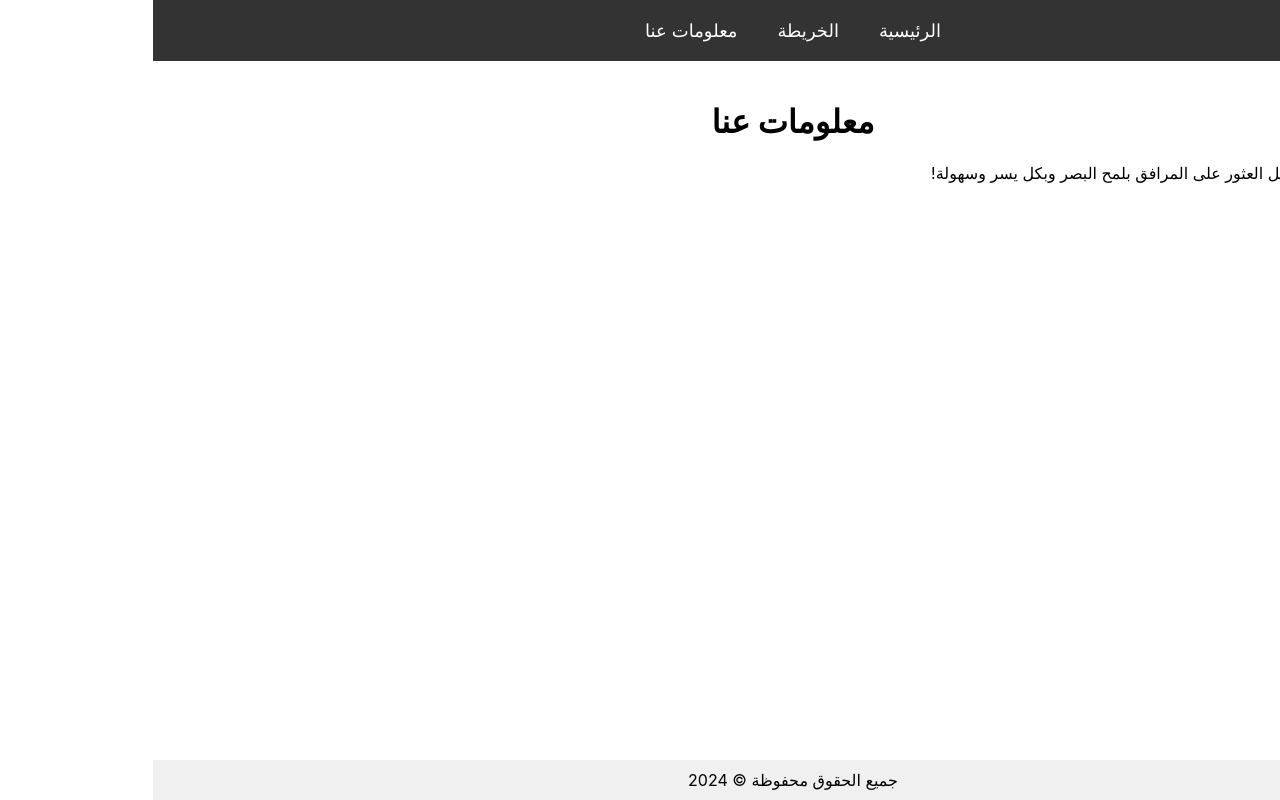
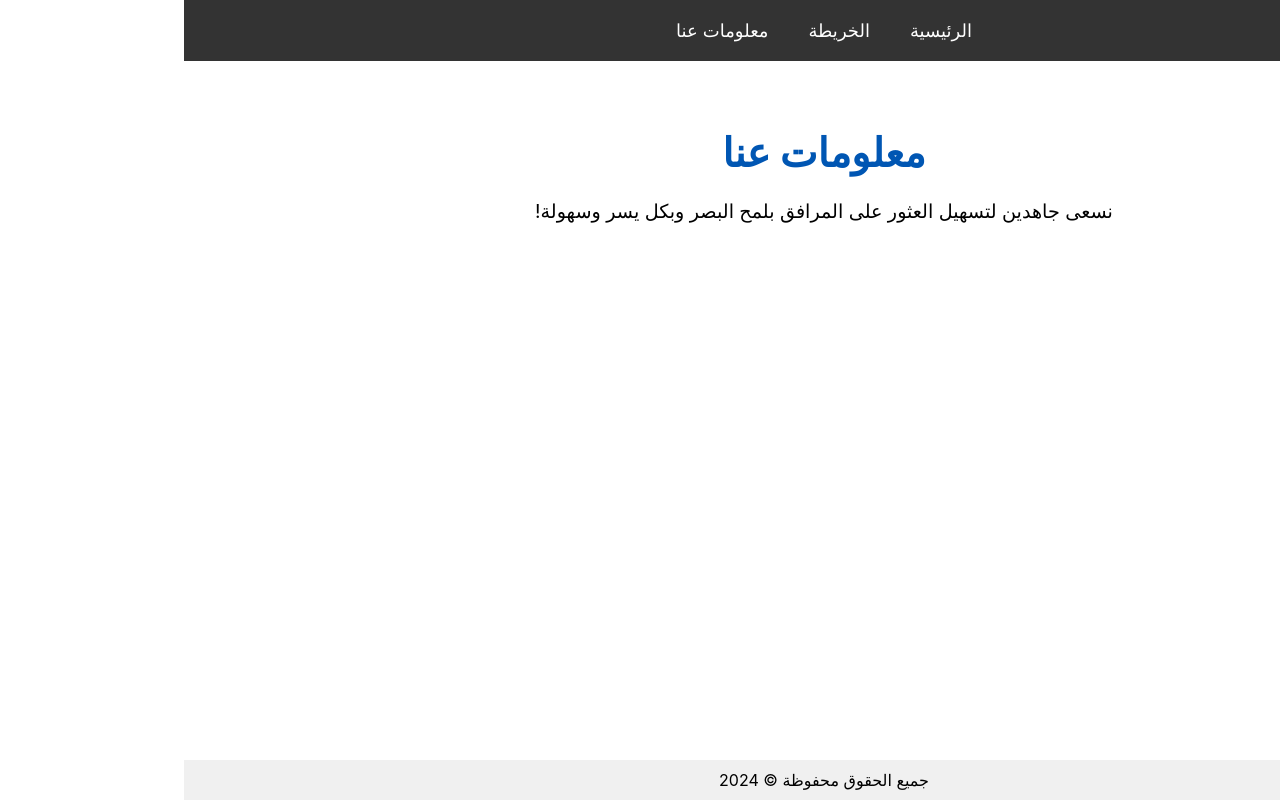
Before and after one commit to EngAhmedMahjoub/MyUniversity, a React (Create React App) app: page /about-us in a window 1280 px wide. Built offline with nearby package versions, Linux system fonts and the light colour scheme.

Commit message:
style about us page

```diff
--- a/src/pages/AboutUs.js
+++ b/src/pages/AboutUs.js
@@ -1,14 +1,36 @@
-// src/pages/AboutUs.js
 import React from 'react';
 import Layout from '../components/Layout';
 
 const AboutUs = () => {
   return (
     <Layout>
-      <h1 style={{ textAlign: 'center' }}>معلومات عنا</h1>
-      <p>نسعى جاهدين لتسهيل العثور على المرافق بلمح البصر وبكل يسر وسهولة!</p>
+      <div style={containerStyle}>
+        <h1 style={headingStyle}>معلومات عنا</h1>
+        <p style={paragraphStyle}>
+          نسعى جاهدين لتسهيل العثور على المرافق بلمح البصر وبكل يسر وسهولة!
+        </p>
+      </div>
     </Layout>
   );
 };
 
+// CSS Styles
+const containerStyle = {
+  textAlign: 'center',
+  padding: '20px',
+  maxWidth: '800px',
+  margin: 'auto',
+};
+
+const headingStyle = {
+  fontSize: '2.5rem',
+  color: '#0056b3',
+  marginBottom: '1rem',
+};
+
+const paragraphStyle = {
+  fontSize: '1.2rem',
+  lineHeight: '1.6',
+};
+
 export default AboutUs;
```
